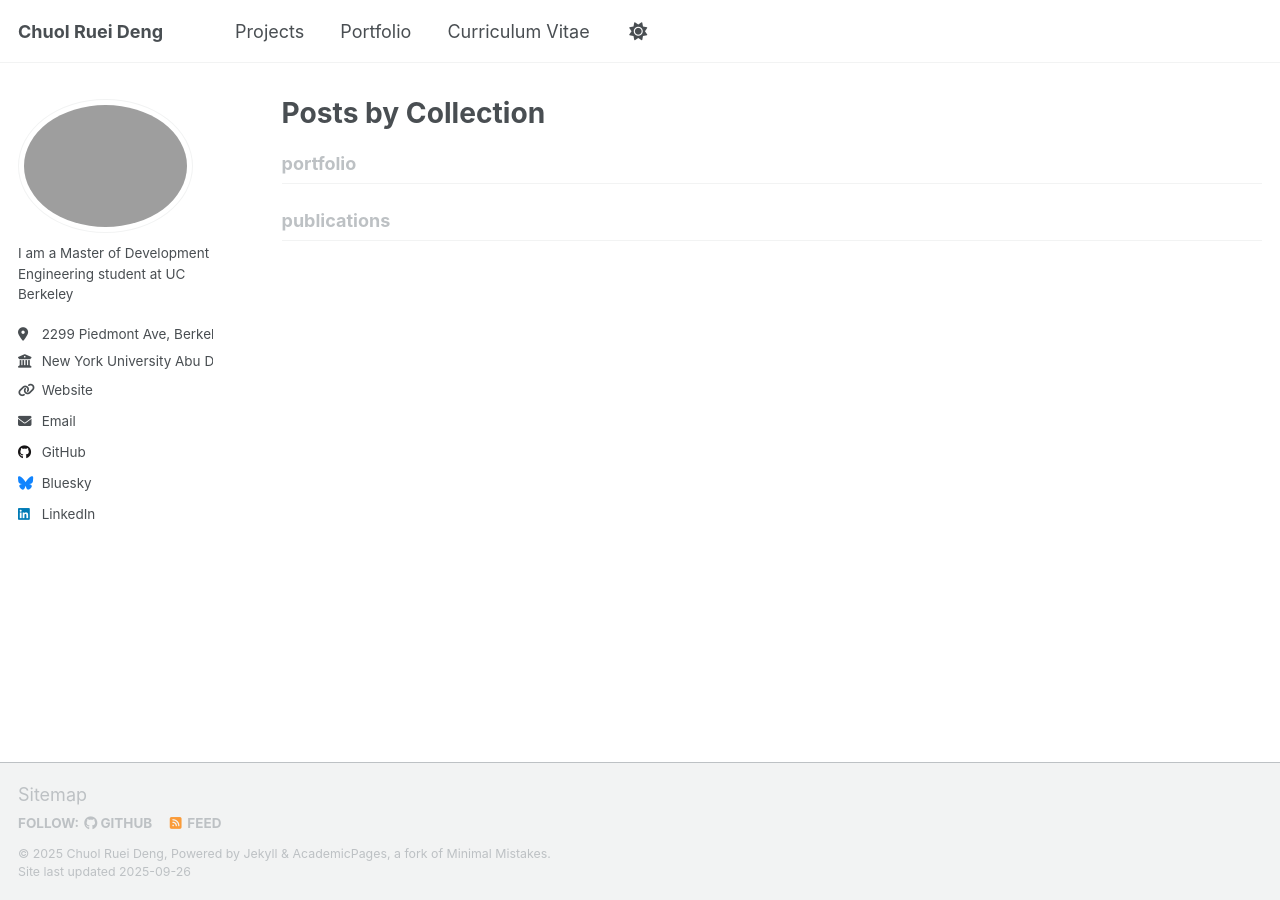
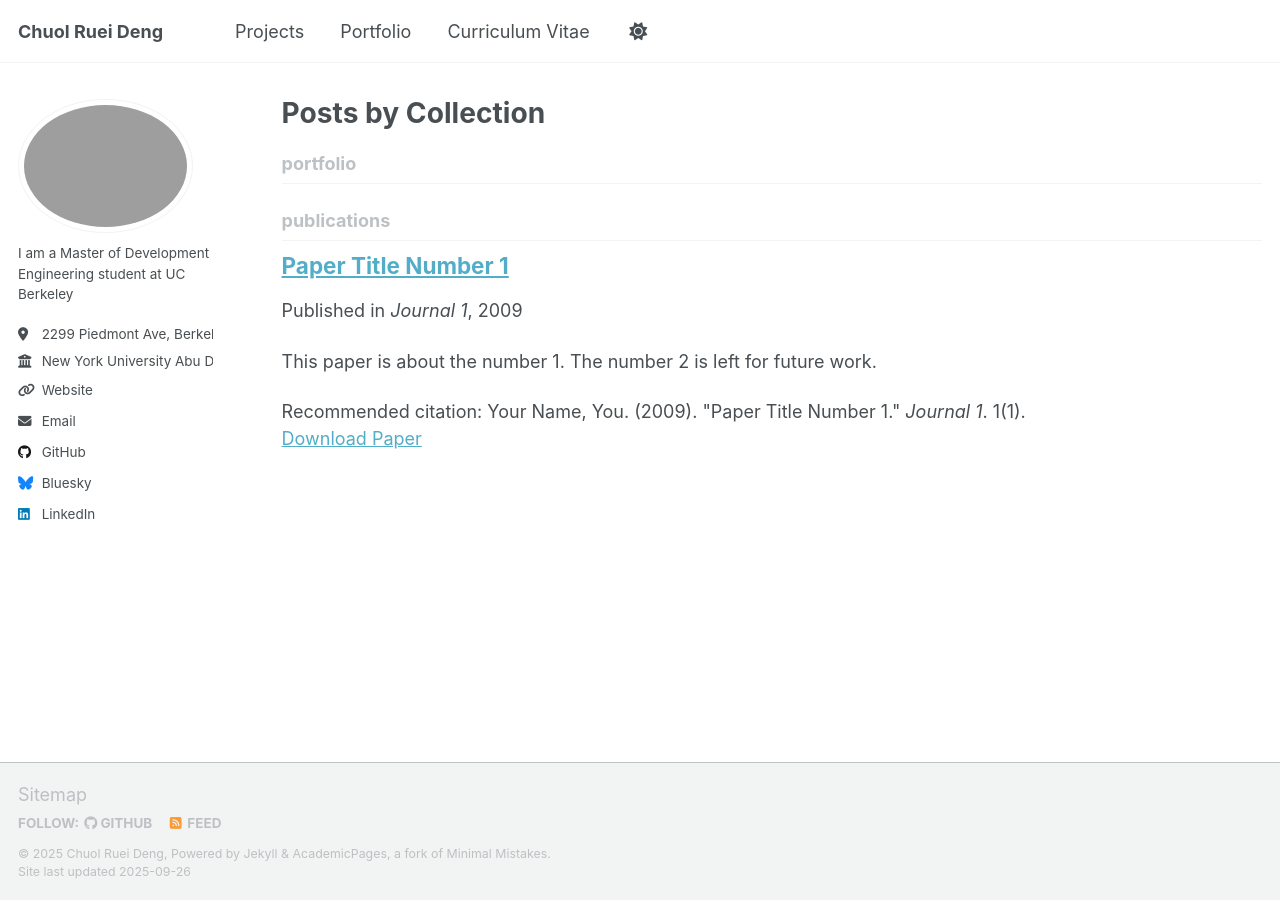
Before and after one commit to chuolrdeng/chuolrdeng.github.io, a Jekyll site: the page built from _pages/collection-archive.html, in a window 1280 px wide. Built offline with Jekyll 4.4.1, drawn with Linux system fonts in a browser that asks for light colours; a script that is not in the unit is left out.

Commit message:
Update 2009-10-01-paper-title-number-1.md

```diff
--- a/_publications/2009-10-01-paper-title-number-1.md
+++ b/_publications/2009-10-01-paper-title-number-1.md
@@ -1,7 +1,15 @@
-## Project 1: Reproducibility and GitHub
+---
+title: "Paper Title Number 1"
+collection: publications
+permalink: /publication/2009-10-01-paper-title-number-1
+excerpt: 'This paper is about the number 1. The number 2 is left for future work.'
+date: 2009-10-01
+venue: 'Journal 1'
+paperurl: 'http://academicpages.github.io/files/paper1.pdf'
+citation: 'Your Name, You. (2009). &quot;Paper Title Number 1.&quot; <i>Journal 1</i>. 1(1).'
+---
+This paper is about the number 1. The number 2 is left for future work.
 
-This project introduced the fundamentals of reproducible workflows in computational social science.
-I learned how to create and manage GitHub repositories, track changes with Git, and collaborate with teammates through branches, pull requests, and reviews.
+[Download paper here](http://academicpages.github.io/files/paper1.pdf)
 
-The project also included creating a personal website using GitHub Pages, where I documented my work and showcased my progress.
-These skills form the foundation for transparent and collaborative research practices.
+Recommended citation: Your Name, You. (2009). "Paper Title Number 1." <i>Journal 1</i>. 1(1).
```
